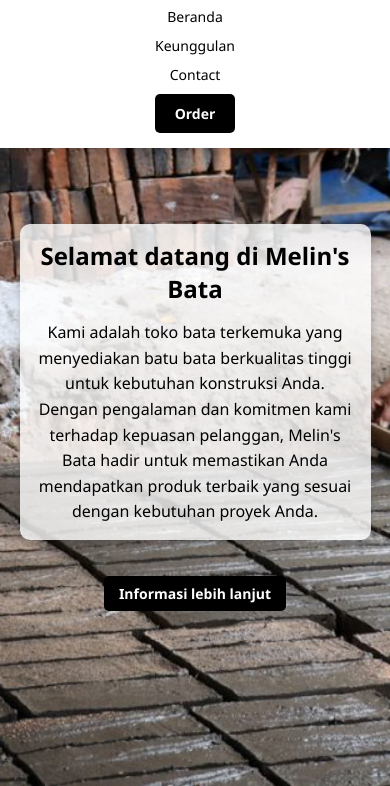
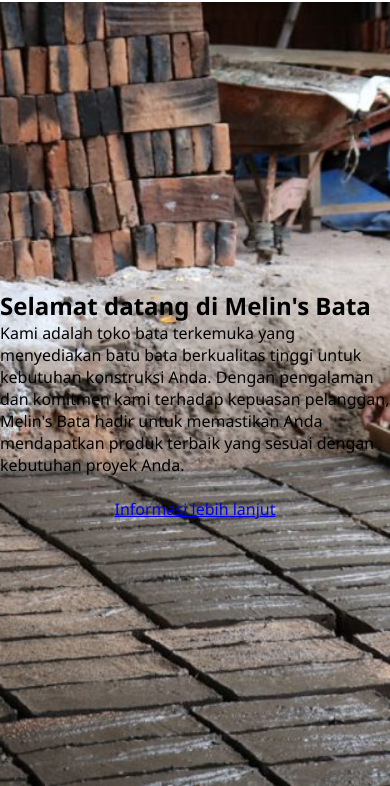
Before and after one commit to Afrizal2652/Melin-Sbata, a plain HTML site: page Index.html in a window 390 px wide. Shown: the part 58-844 px from the top of the page. Drawn offline with Linux system fonts and the light colour scheme; a script that the page names is missing.

Commit message:
Update style.css

```diff
--- a/style.css
+++ b/style.css
@@ -7,7 +7,7 @@
 body {
     font-family: 'Segoe UI', Tahoma, Geneva, Verdana, sans-serif;
     color: black;
-    min-height: 100vh;
+    height: 100vh;
     display: flex;
     justify-content: center;
     align-items: center;
@@ -18,21 +18,6 @@
     background-position: center;
     position: relative;
     padding-top: 80px;
-}
-
-body::before {
-    content: "";
-    position: absolute;
-    top: 0;
-    left: 0;
-    width: 100%;
-    height: 100%;
-    background-image: url('image/bata.jpg');
-    background-size: cover;
-    background-repeat: no-repeat;
-    background-position: center;
-    opacity: 0.9;
-    z-index: -1;
 }
 
 .header {
@@ -59,6 +44,7 @@
     display: flex;
     justify-content: flex-end;
     align-items: center;
+    transition: max-height 0.3s ease;
 }
 
 .menu a {
@@ -87,75 +73,43 @@
     background-color: grey;
 }
 
-/* Menempatkan kolom di tengah-tengah halaman */
-.kolom {
-    background-color: rgba(255, 255, 255, 0.8);
-    padding: 20px;
-    border-radius: 10px;
-    box-shadow: 0px 4px 8px rgba(0, 0, 0, 0.2);
-    max-width: 600px;
-    text-align: center;
-    z-index: 1;
-    margin-top: 20px;
+/* Hamburger icon styling */
+#mobile-menu-icon {
+    display: none; /* Hidden by default (only for mobile) */
+    font-size: 30px;
+    cursor: pointer;
+    color: black;
 }
 
-.kolom h2 {
-    margin-bottom: 15px;
-}
-
-.kolom p {
-    font-size: 16px;
-    line-height: 1.6;
-}
-
-.Order {
-    text-align: center;
-    margin-top: 20px;
-}
-
-.order_brick {
-    background-color: black;
-    color: white;
-    padding: 10px 20px;
-    text-decoration: none;
-    border-radius: 5px;
-    font-weight: bold;
-    transition: background-color 0.3s ease;
-}
-
-.order_brick:hover {
-    background-color: grey;
-}
-
-/* Media Queries untuk tampilan mobile */
-@media only screen and (max-width: 600px) {
-    .header {
-        flex-direction: column;
-        height: auto;
-        padding: 10px;
-    }
-
-    .header h2 {
-        font-size: 18px;
-    }
-
+/* Media Queries for mobile */
+@media (max-width: 768px) {
     .menu {
-        flex-direction: column;
-        margin-top: 10px;
+        display: none; /* Hide menu on mobile */
+        flex-direction: column; /* Stack links vertically */
+        width: 100%;
+        background-color: white;
+        position: absolute;
+        top: 60px;
+        left: 0;
+        z-index: 999;
+        max-height: 0;
+        overflow: hidden;
     }
 
     .menu a {
-        font-size: 14px;
-        margin: 5px 0;
+        margin: 10px 0;
+        padding: 10px;
+        text-align: center;
+        width: 100%;
     }
 
-    .kolom {
-        max-width: 90%;
-        padding: 15px;
+    #mobile-menu-icon {
+        display: block; /* Show hamburger icon on mobile */
     }
 
-    .order_brick {
-        padding: 8px 15px;
-        font-size: 14px;
+    /* Show the menu when it is active */
+    .menu.active {
+        display: flex;
+        max-height: 300px;
     }
 }
```
